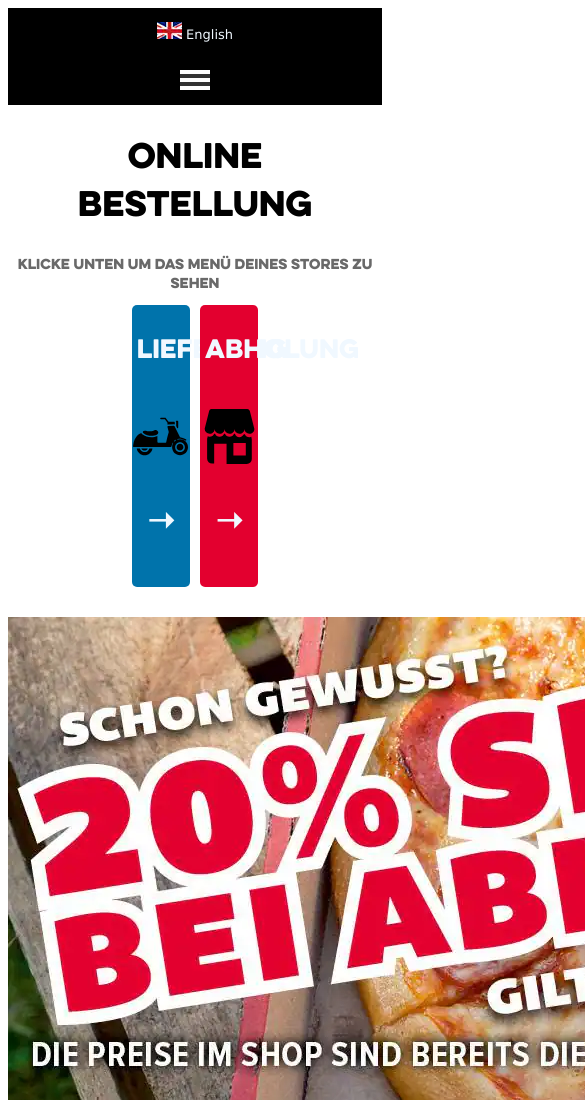
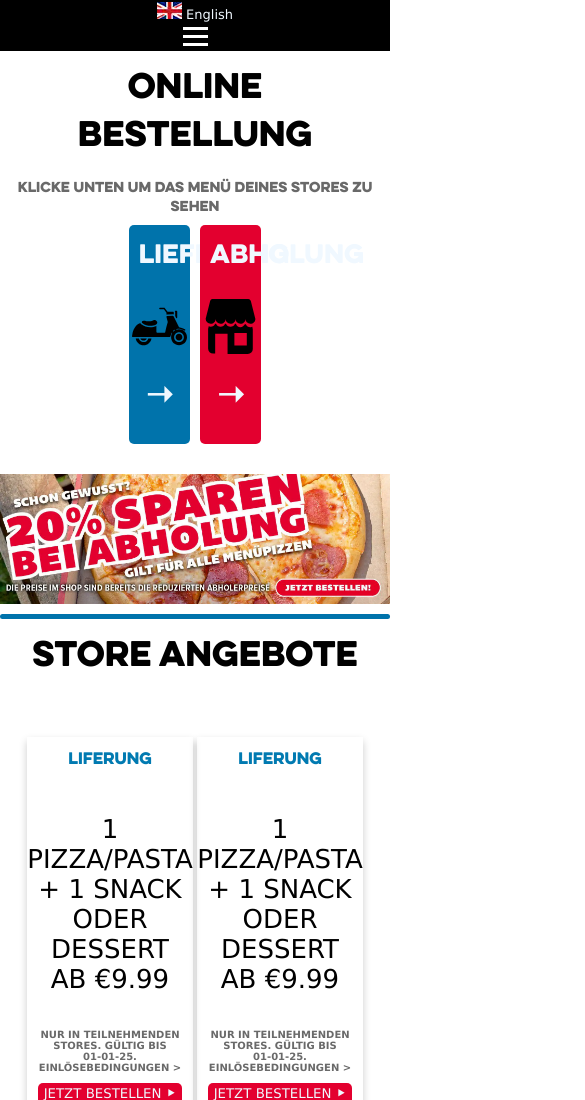
Before and after one commit to MariaKupfer/homepage_domino, a plain HTML site: page index.html in a window 390 px wide. Shown: the top 1100 px of the page, 585 px wide, since content can reach past the window. Drawn offline with Linux system fonts and the light colour scheme.

Commit message:
Fixed bug by hamburger menu and made the first banner resizable

```diff
--- a/index.html
+++ b/index.html
@@ -1,29 +1,27 @@
 <!DOCTYPE html>
 <html lang="de">
+
 <head>
     <meta charset="UTF-8">
     <title>Domino's Pizza - Jetzt Pizza bestellen</title>
     <link rel="stylesheet" href="style.css"/>
     <link rel="shortcut icon" href="img/DominosLogo.png" >
+    <script defer src="script.js"></script>
 </head>
+
 <body>
     <header class="mainHeader">
         <div class="language">
-            <p id="fontLanguege"><img src="img/flag_gb.webp" alt="eng"> English</p>
+            <p><img src="img/flag_gb.webp" alt="eng"> English</p>
         </div>
-        <div class="navContainer">
         <nav class="navbar">
-                <div class="menu-toggle">
+            <div class="menu-toggle" id="mobile-menu">
                 <div class="bar"></div>
                 <div class="bar"></div>
                 <div class="bar"></div>
             </div>
             <ul class="nav-menu">
-                    <li><a href="#">
-                        <div>
-                             <label class="LogoFont"> <img src="img/DominosLogo.png" alt="Logo" class="logoHeader" width="40" height="41"> Domino's</label>
-                        </div>
-                        </a></li>
+                <li><a href="#"><div><label class="LogoFont"> <img src="img/DominosLogo.png" alt="Logo" class="logoHeader" width="40" height="41"> Domino's</label></div></a></li>
                 <li><a href="https://www.dominos.de/speisekarte">MENÜ</a></li>
                 <li><a href="https://www.dominos.de/gutscheine-coupons">GUTSCHEINE &</br> COUPONSt</a></li>
                 <li><a href="https://www.dominos.de/store">STORES</a></li>
@@ -31,12 +29,11 @@
                 <li><a href="https://www.dominos.de/ueber-dominos">ÜBER UNS</a></li>
                 <li><a href="https://www.dominos.de/jobs">JOBS</a></li>
                 <li><a href="https://www.dominos.de/franchisepartner">FRANCHISE</a></li>
-                    <li><img src="img/3668088321623605974.svg" alt="eng" class="person" width="20" height="20">
-                        <a href="https://bestellen.dominos.de/login">ANMELDEN</a></li>
+                <li><a href="https://bestellen.dominos.de/login"><img src="img/free_icon_1.svg" alt="eng" class="person" width="20" height="20">ANMELDEN</a></li>
             </ul>
         </nav>
-        </div>
     </header>
+
     <main>
         <div>
             <h1>ONLINE BESTELLUNG</h1>
--- a/script.js
+++ b/script.js
@@ -1,6 +1,8 @@
-const menuToggle = document.querySelector('.menu-toggle');
-const navMenu = document.querySelector('.nav-menu');
+document.addEventListener('DOMContentLoaded', function () {
+  const mobileMenu = document.getElementById('mobile-menu');
+  const navMenu = document.querySelector('.nav-menu');
 
-menuToggle.addEventListener('click', () => {
-  navMenu.classList.toggle('show');
+  mobileMenu.addEventListener('click', function () {
+      navMenu.classList.toggle('show');
+  });
 });
--- a/style.css
+++ b/style.css
@@ -4,80 +4,32 @@
          url('fonts/eveleth_clean_regular-webfont.woff') format('woff');
 }
 
-/* Header and Navbar */
+*{
+  margin: 0;
+  padding: 0;
+  box-sizing: border-box;
+}
+
+header, body, footer{
+  width: clamp(500px, 1080);
+}
+
+
+/* Language */
 
 .mainHeader {
     background-color: black;
     color:aliceblue;
-
-}
-
-.menu-toggle {
-  display: none;
-  cursor: pointer;
-  flex-direction: column;
-  justify-content: space-between;
-  width: 30px;
-  height: 20px;
-  margin: 15px;
-  background: #333;
-}
-
-
-.bar {
-  width: 30px;
-  height: 4px;
-  background: #fff;
-}
-
-@media (max-width: 768px) {
-  .menu-toggle {
-    display: flex;
-  }
-  .nav-menu {
-    display: none;
-    flex-direction: column;
-    align-items: center;
-    position: absolute;
-    top: 60px;
-    right: 0;
-    background: #333;
-    width: 200px;
-  }
-  .nav-menu.show {
-    display: flex;
-  }
 }
 
 .language{
-    text-align: center;
-    display: block;
-    padding-top: 1px;
+  text-align: center;
+  display: block;
+  padding-top: 2px;
+  font-size: small;
 }
 
-#fontLanguege{
-    font-size: small;
-}
-
-nav{
-    font-family: EvelethClean;
-    justify-content: center;
-    text-transform: uppercase;
-    letter-spacing: .5px;
-    display: flex;
-}
-
-.LogoFont{
-    font-size:xx-large;
-}
-
-.navContainer{
-  max-width: 1300;
-  margin: auto;
-  padding-left: 25px;
-  padding-right: 25px;
-}
-
+/* Navigation */
 header ul {
   align-items: center;
   vertical-align: middle;
@@ -99,11 +51,68 @@ header li a {
   text-decoration: none;
 }
 
+.navbar{
+  font-family: EvelethClean;
+  justify-content: center;
+  text-transform: uppercase;
+  letter-spacing: .5px;
+  display: flex;
+  padding-left: 25px;
+  padding-right: 25px;
+  width: clamp(768px, 1080, 1080);
+  margin: auto;
+}
+
+.menu-toggle {
+  cursor: pointer;
+  display: none;
+}
+
+.bar {
+  width: 25px;
+  height: 3px;
+  background-color: #fff;
+  margin: 5px 0;
+}
+
+@media screen and (max-width: 768px) {
+  .nav-menu {
+      display: none;
+      flex-direction: column;
+      position: absolute;
+      top: 45px;
+      background-color: #000000;
+      padding: 10px;
+      width: calc(100% - 70px);
+  }
+
+  .nav-menu.show {
+      display: flex;
+  }
+
+  .menu-toggle {
+      display: block;
+  }
+}
+
+.LogoFont{
+    font-size:xx-large;
+}
+
+ .card-container{
+  max-width: 1080;
+  margin: auto;
+  padding-left: 25px;
+  padding-right: 25px;
+}
+
 .baner img{
   display: block;
   margin-left: auto;
   margin-right: auto;
   padding-bottom: 10px;
+  max-width: 100%;
+  height: auto;
 }
 
 /* Texts */
@@ -111,14 +120,14 @@ header li a {
 h1, h2, h3{
     font-family: EvelethClean;
     text-align: center;
-    padding: 5px;
+    padding: 10px;
 
 }
 
 main h3{
   font-size: small;
   color: dimgray;
-  padding: unset;
+  padding: 10px;
 }
 p, h4 {
     font-family: Verdana, Geneva, Tahoma, sans-serif;
@@ -190,12 +199,7 @@ hr{
 }
 
 /* Cards */
-.card-container{
-  max-width: 1080px;
-  margin: auto;
-  padding-left: 25px;
-  padding-right: 25px;
-}
+
 
 .row, .lists, .socoalMedia{
   display: flex;
```
Also changed, not shown: img/free_icon_1.svg (added). Lines whose indentation alone changed are shown as unchanged.
